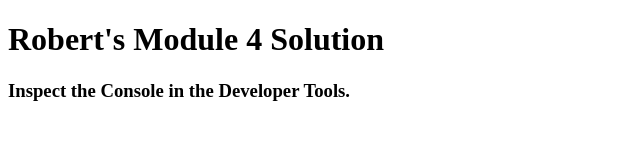
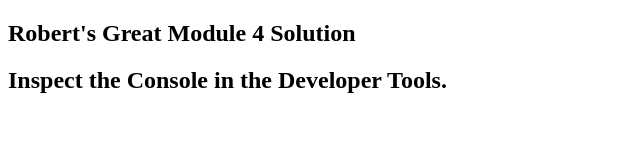
Before and after one commit to coder873/modulesolution4, a plain HTML site: page index.html in a window 1280 px wide. Shown: the whole page, without its empty margins (0-640 px from the left). Drawn offline with Linux system fonts and the light colour scheme.

Commit message:
Update index.html

```diff
--- a/index.html
+++ b/index.html
@@ -4,14 +4,14 @@
   <meta charset="utf-8">
   <title>Module 4 Solution</title>
   <script>
-    var names = []; // DO NOT REMOVE
+    var names = [];
   </script>
   <script src="SpeakHello.js"></script>
   <script src="SpeakGoodBye.js"></script>
   <script src="script.js"></script>
 </head>
 <body>
-  <h1>Robert's Module 4 Solution</h1>
-  <h3>Inspect the Console in the Developer Tools.</h3>
+  <h2>Robert's Great Module 4 Solution</h2>
+  <h2>Inspect the Console in the Developer Tools.</h2>
 </body>
 </html>
```
